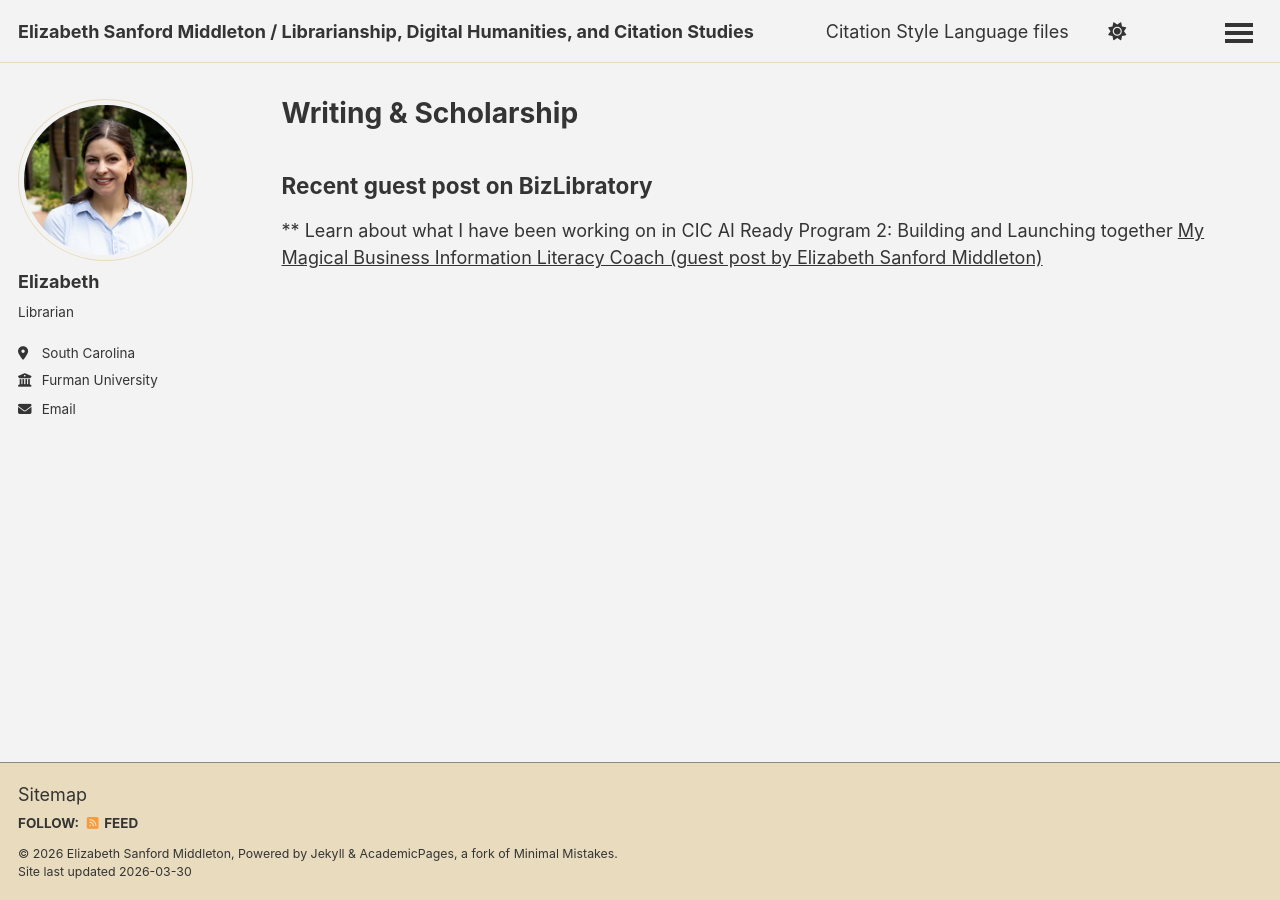
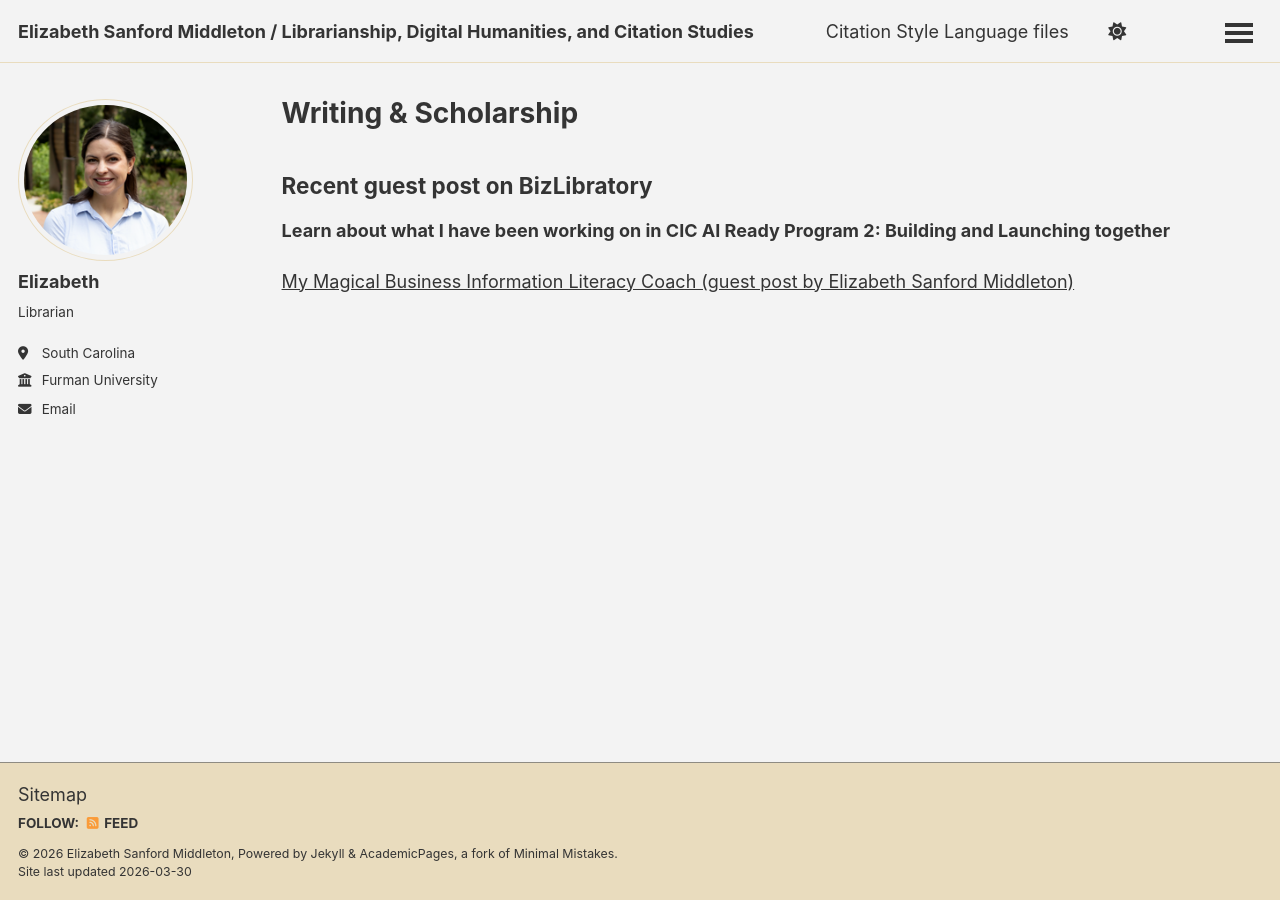
Before and after one commit to elizabethmiddletonlibrarian/site, a Jekyll site: the page built from _pages/writing.md, in a window 1280 px wide. Built offline with Jekyll 4.4.1, drawn with Linux system fonts in a browser that asks for light colours; a script bundle is joined from its source files by our own code; library files that are not in the unit come from our copies.

```diff
--- a/_pages/writing.md
+++ b/_pages/writing.md
@@ -6,5 +6,6 @@ author_profile: true
 ---
 
 ## Recent guest post on BizLibratory
-** Learn about what I have been working on in CIC AI Ready Program 2: Building and Launching together
+**Learn about what I have been working on in CIC AI Ready Program 2: Building and Launching together**
+
 [My Magical Business Information Literacy Coach (guest post by Elizabeth Sanford Middleton)](https://bizlibratory.wordpress.com/2026/02/18/my-magical-business-information-literacy-coach/)
```
